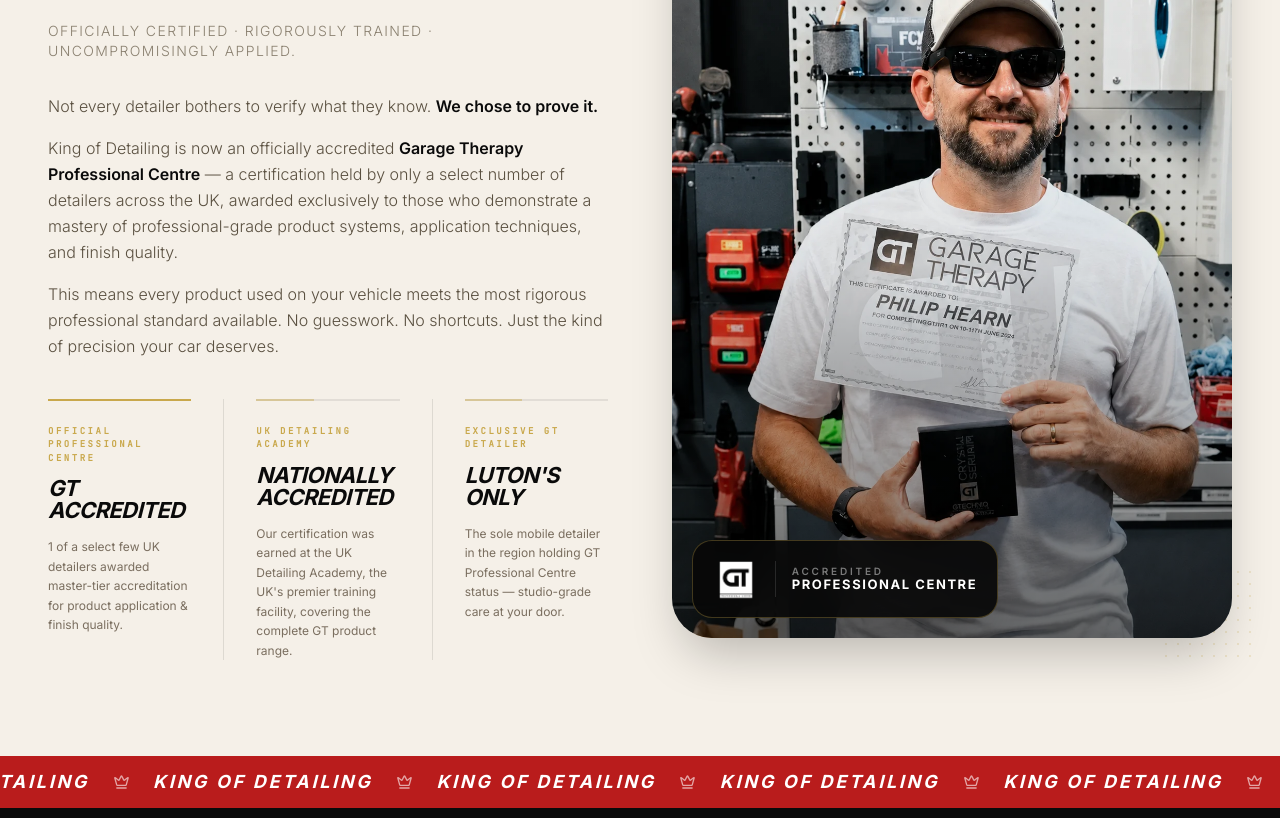
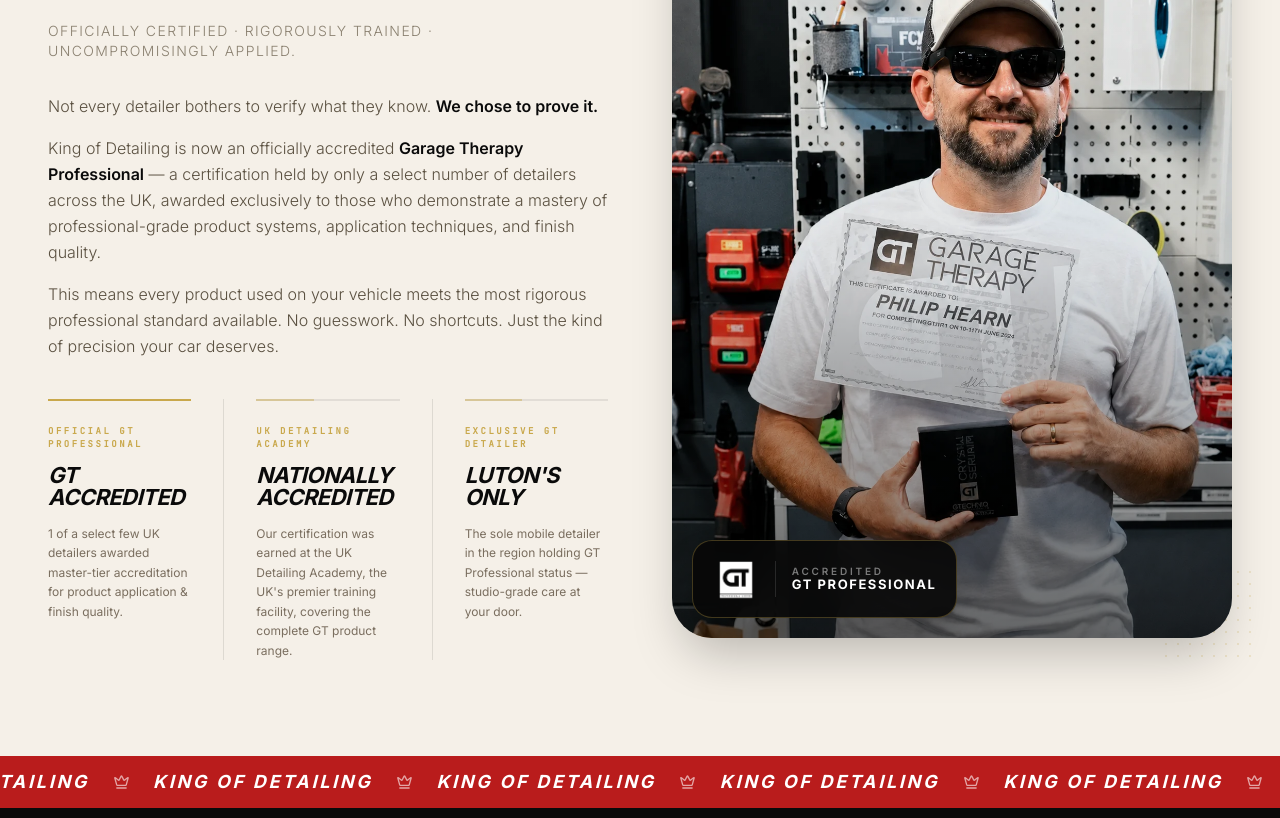
Before and after one commit to mronukumar30/rd-new, a React (Vite) app: page / in a window 1280 px wide. Shown: the part 8300-9118 px from the top of the page. Built offline with nearby package versions, Linux system fonts and the light colour scheme; a web font is replaced by a local one.

Commit message:
chore: update Garage Therapy Professional accreditation text

```diff
--- a/src/App.tsx
+++ b/src/App.tsx
@@ -871,7 +871,7 @@
             {/* Eyebrow label */}
             <h2 className="text-xs font-mono uppercase tracking-[0.3em] mb-5 flex items-center gap-2" style={{ color: '#0A0A0A' }}>
               <div className="w-8 h-[1px]" style={{ background: '#0A0A0A' }} />
-              Garage Therapy Professional Centre
+              Garage Therapy Professional
             </h2>
 
             {/* Main heading */}
@@ -893,7 +893,7 @@
               </p>
               <p className="text-base leading-relaxed font-light" style={{ color: '#5A5040' }}>
                 King of Detailing is now an officially accredited{' '}
-                <span className="font-semibold" style={{ color: '#0A0A0A' }}>Garage Therapy Professional Centre</span> — a certification
+                <span className="font-semibold" style={{ color: '#0A0A0A' }}>Garage Therapy Professional</span> — a certification
                 held by only a select number of detailers across the UK, awarded exclusively to those
                 who demonstrate a mastery of professional-grade product systems, application techniques,
                 and finish quality.
@@ -915,7 +915,7 @@
               {[
                 {
                   title: 'GT Accredited',
-                  category: 'Official Professional Centre',
+                  category: 'Official GT Professional',
                   body: '1 of a select few UK detailers awarded master-tier accreditation for product application & finish quality.',
                 },
                 {
@@ -926,7 +926,7 @@
                 {
                   title: "Luton's Only",
                   category: 'Exclusive GT Detailer',
-                  body: "The sole mobile detailer in the region holding GT Professional Centre status — studio-grade care at your door.",
+                  body: "The sole mobile detailer in the region holding GT Professional status — studio-grade care at your door.",
                 },
               ].map((item, i) => (
                 <div
@@ -991,7 +991,7 @@
               {/* Main photo */}
               <img
                 src="/king.webp"
-                alt="Philip Hearn — King of Detailing, GT Professional Centre certified detailer in Luton"
+                alt="Philip Hearn — King of Detailing, GT Professional certified detailer in Luton"
                 className="w-full h-auto object-cover transition-transform duration-700 group-hover:scale-105"
                 style={{ objectPosition: 'center top' }}
               />
@@ -1012,14 +1012,14 @@
               >
                 <img
                   src="/GT Vector Black Professional Centre.png"
-                  alt="GT Professional Centre"
+                  alt="GT Professional"
                   className="h-10 md:h-12 w-auto"
                   style={{ filter: 'invert(1)' }}
                 />
                 <div style={{ width: '1px', height: '36px', background: 'rgba(255,255,255,0.12)' }} />
                 <div className="flex flex-col gap-0.5">
                   <p className="text-[10px] font-semibold uppercase tracking-[0.28em] leading-none" style={{ color: 'rgba(255,255,255,0.45)' }}>Accredited</p>
-                  <p className="text-[13px] font-black uppercase tracking-[0.12em] leading-none text-white">Professional Centre</p>
+                  <p className="text-[13px] font-black uppercase tracking-[0.12em] leading-none text-white">GT Professional</p>
                 </div>
               </div>
 
```
